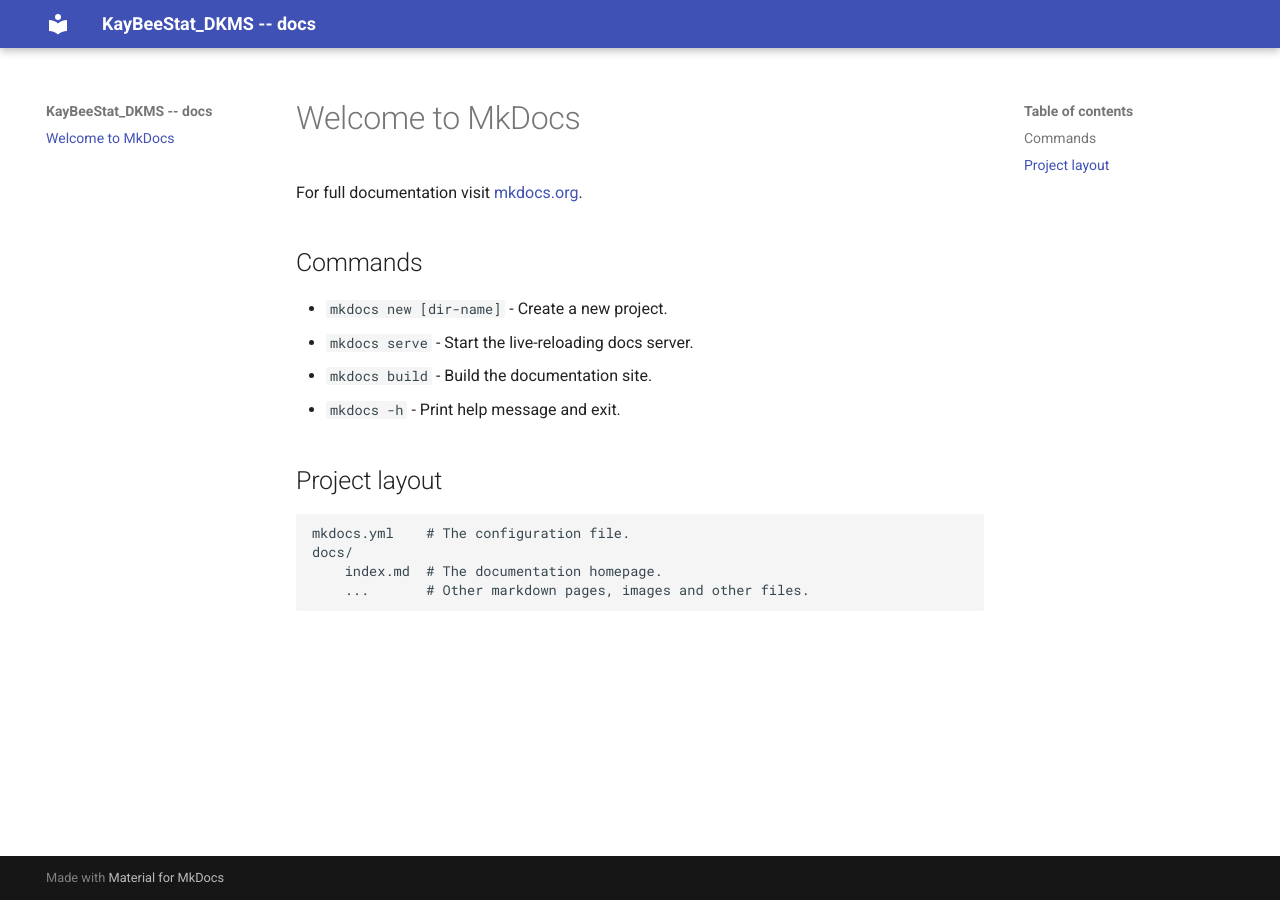
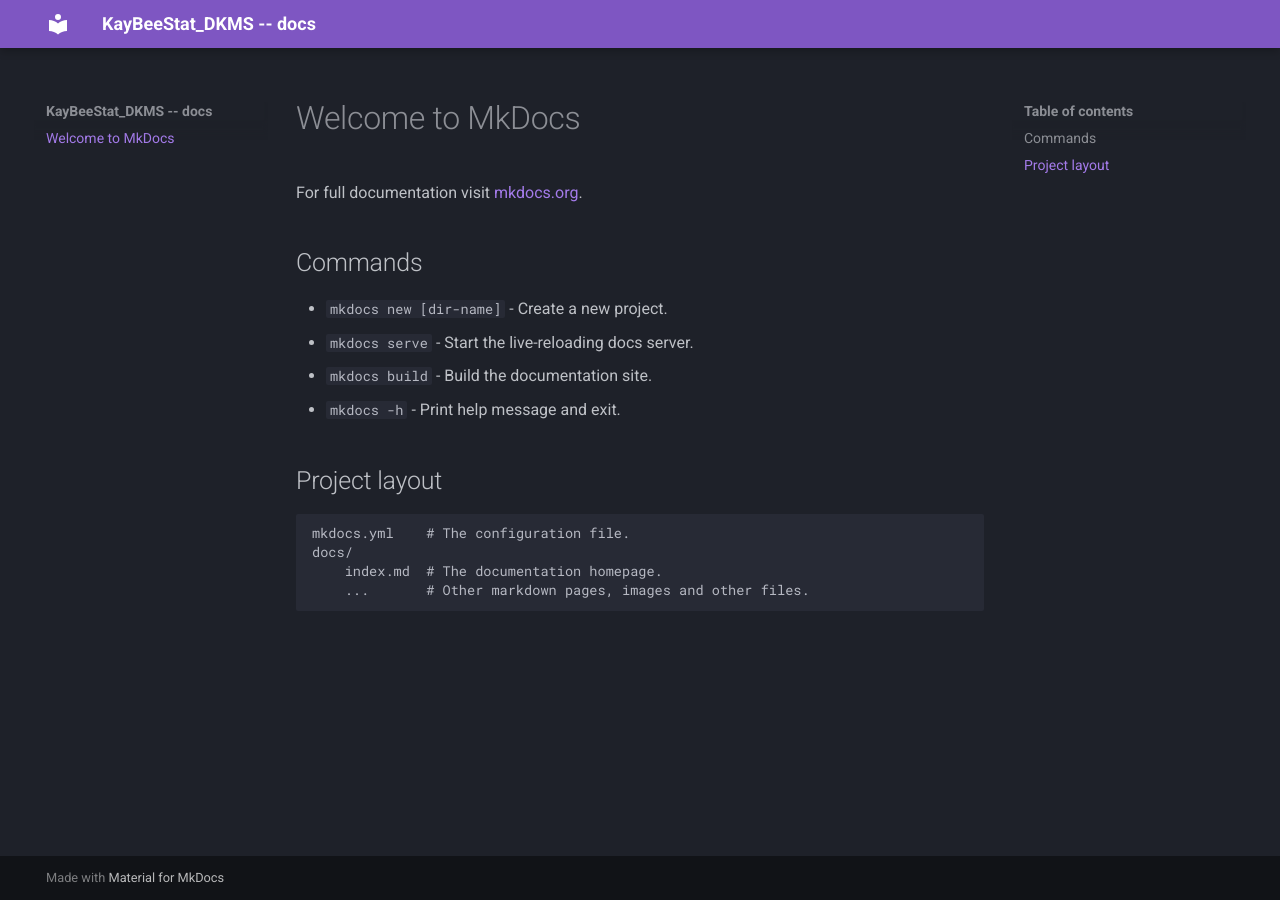
Before and after one commit to danglingptr0x0/kaybeestat_DKMS, an MkDocs documentation site: the page built from docs/index.md, in a window 1280 px wide. Built offline with MkDocs 1.6.1 and Material for MkDocs 9.7.7, drawn with Linux system fonts in a browser that asks for light colours; plug-ins that fetch from the network failed and are left out.

Commit message:
update mkdocs theming

```diff
--- a/mkdocs.yml
+++ b/mkdocs.yml
@@ -2,5 +2,9 @@
 site_url: https://kaybeestat.danglingptr.io
 theme:
   name: material
+  palette:
+    scheme: slate
+    primary: deep purple
+    accent: purple
 plugins:
   - privacy
```
